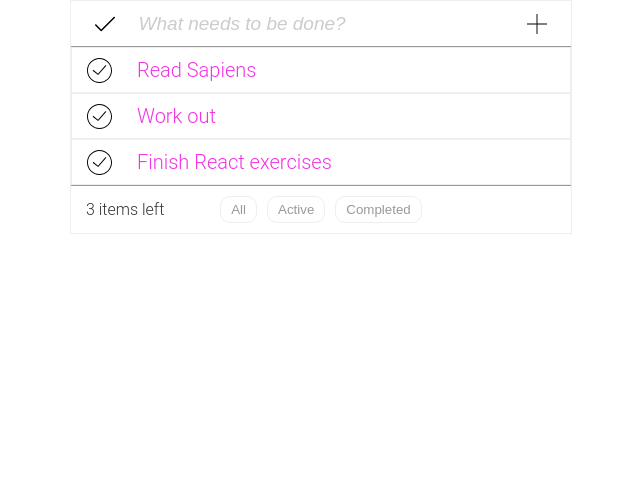
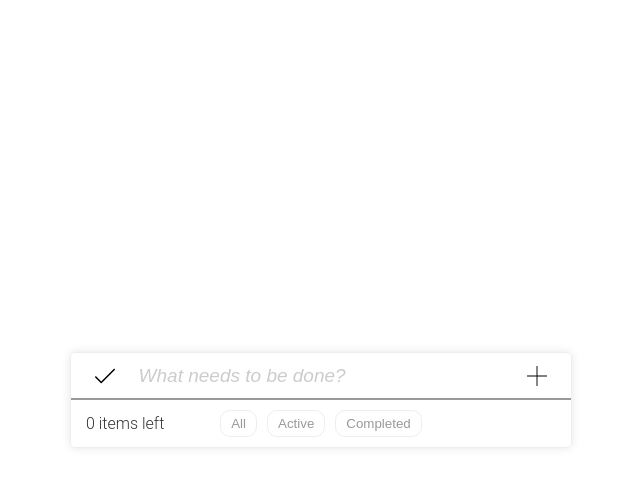
Before and after one commit to seta-nana/redux-demo, a React (Create React App) app: page / in a window 1280 px wide. Shown: the top 486 px of the page, without its empty margins (319-959 px from the left). Built offline with nearby package versions, Linux system fonts and the light colour scheme.

Commit message:
Add filter feature

```diff
--- a/src/App.css
+++ b/src/App.css
@@ -1,3 +1,10 @@
+body {
+  display: flex;
+  justify-content: center;
+  align-items: center;
+  height: 100vh;
+}
+
 .App {
   font-family: "Roboto", Arial, sans-serif;
   font-weight: 300;
@@ -5,5 +12,8 @@
   width: 500px;
   margin: 0 auto;
   border: 1px solid #eeeeee;
+  border-radius: 5px;
   color: #333333;
+  box-shadow: 0 0 10px rgba(0, 0, 0, 0.1);
+  overflow: hidden;
 }
--- a/src/App.js
+++ b/src/App.js
@@ -11,9 +11,9 @@ class App extends Component {
       newItem: "",
       currentFilter: "all",
       todoItems: [
-        { title: "Read Sapiens", isDone: false },
-        { title: "Work out", isDone: false },
-        { title: "Finish React exercises", isDone: false }
+        // { title: "Read Sapiens", isDone: false },
+        // { title: "Work out", isDone: false },
+        // { title: "Finish React exercises", isDone: false }
       ]
     };
     // Solution 1 - Bind then onItemClick(item) { ... }
@@ -39,7 +39,39 @@ class App extends Component {
     };
   };
 
-  onButtonClick = _ => {};
+  filter = _ => {
+    let { currentFilter, todoItems } = this.state;
+
+    todoItems = todoItems.filter(item => {
+      if (currentFilter === "active") {
+        return item.isDone === false;
+      } else if (currentFilter === "completed") {
+        return item.isDone === true;
+      } else {
+        return item;
+      }
+    });
+
+    return todoItems;
+  };
+
+  currentFilterAll = _ => {
+    return this.setState({
+      currentFilter: "all"
+    });
+  };
+
+  currentFilterActive = _ => {
+    return this.setState({
+      currentFilter: "active"
+    });
+  };
+
+  currentFilterCompleted = _ => {
+    return this.setState({
+      currentFilter: "completed"
+    });
+  };
 
   chooseAllItems = _ => {
     let { todoItems } = this.state;
@@ -90,7 +122,8 @@ class App extends Component {
   };
 
   render() {
-    let { todoItems, newItem } = this.state;
+    let todoItems = this.filter();
+    let { newItem } = this.state;
     let countItem = todoItems.length;
 
     return (
@@ -112,7 +145,12 @@ class App extends Component {
             />
           ))}
 
-        <Footer countItem={countItem} onClick={this.onButtonClick} />
+        <Footer
+          countItem={countItem}
+          currentFilterAll={this.currentFilterAll}
+          currentFilterActive={this.currentFilterActive}
+          currentFilterCompleted={this.currentFilterCompleted}
+        />
       </div>
     );
   }
--- a/src/components/Footer.js
+++ b/src/components/Footer.js
@@ -3,18 +3,23 @@ import "./Footer.css";
 
 class Footer extends Component {
   render() {
-    const { countItem, onClick } = this.props;
+    const {
+      countItem,
+      currentFilterAll,
+      currentFilterActive,
+      currentFilterCompleted
+    } = this.props;
 
     return (
       <div className="Footer">
         <div className="countItem">{countItem} items left</div>
-        <button onClick={onClick} className="filter">
+        <button onClick={currentFilterAll} className="filter">
           All
         </button>
-        <button onClick={onClick} className="filter">
+        <button onClick={currentFilterActive} className="filter">
           Active
         </button>
-        <button onClick={onClick} className="filter">
+        <button onClick={currentFilterCompleted} className="filter">
           Completed
         </button>
       </div>
```
